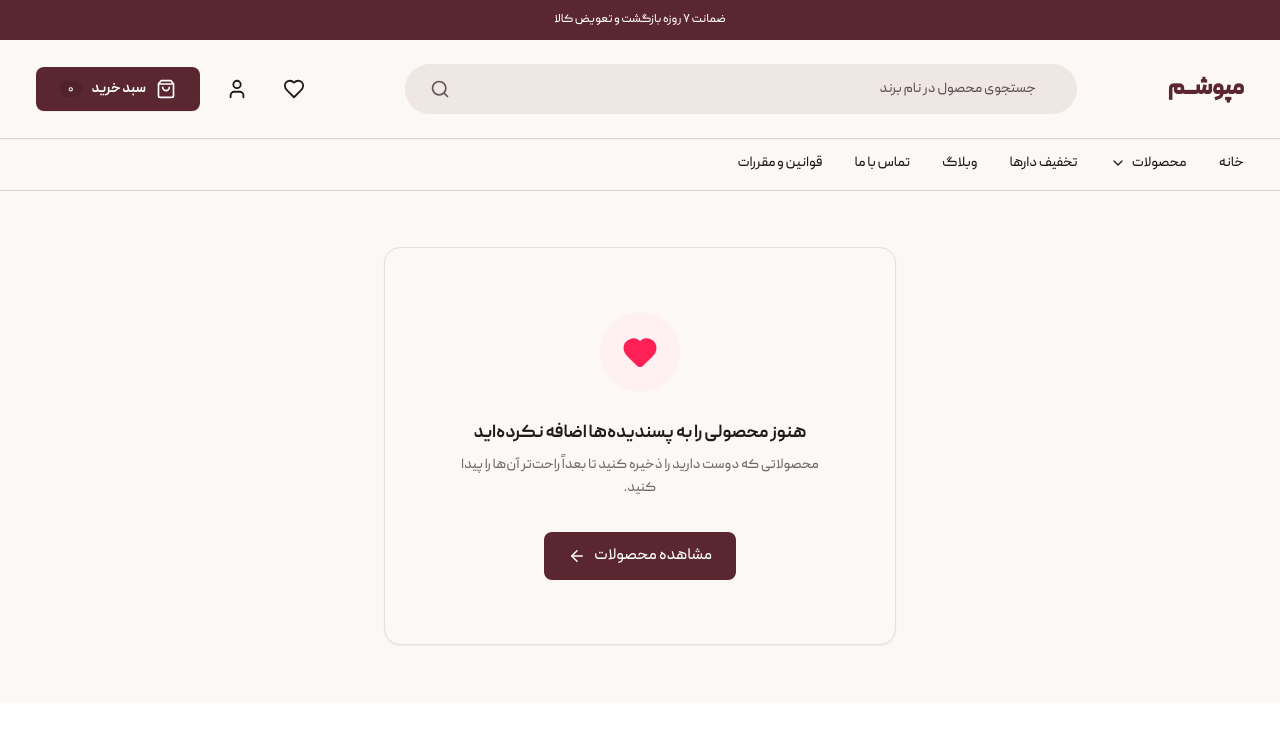
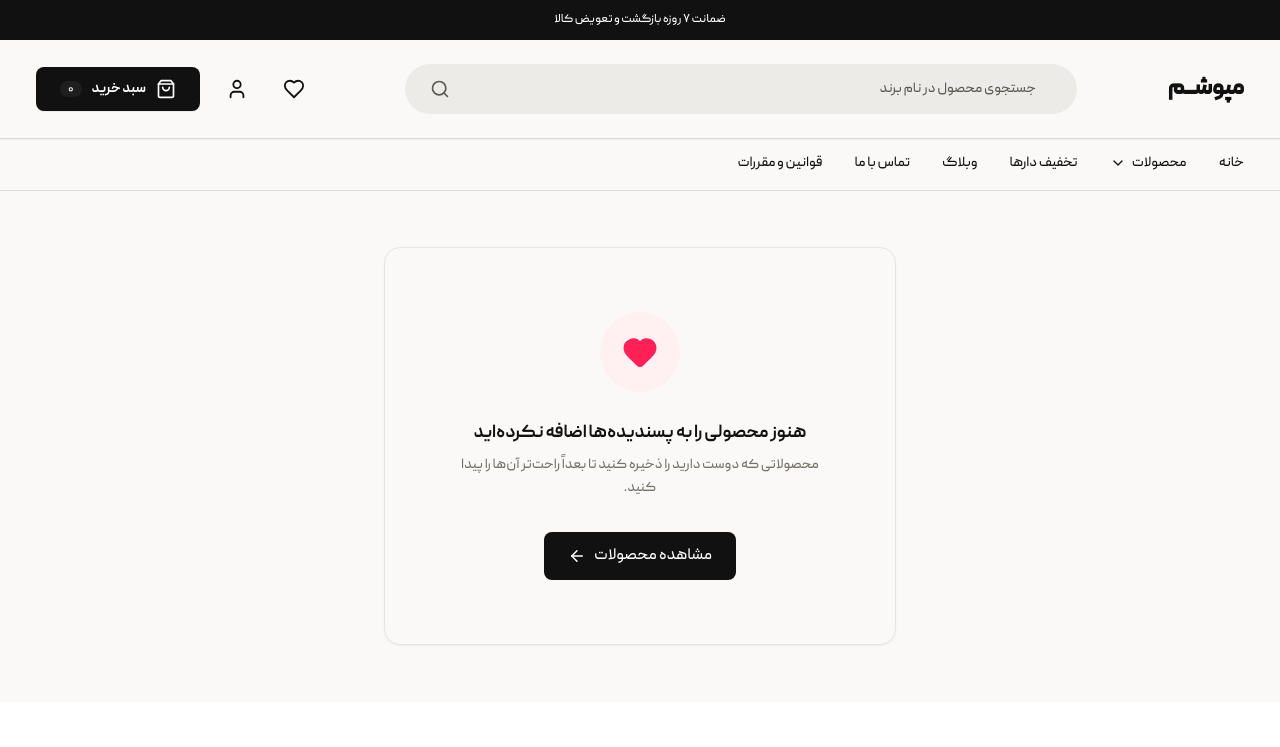
Before and after one commit to depix-ir/mepusham-api, a Next.js app: page /account/wishlist in a window 1280 px wide. Shown: the top 747 px of the page. Built offline with nearby package versions, Linux system fonts and the light colour scheme.

Commit message:
add some update

```diff
--- a/src/app/globals.css
+++ b/src/app/globals.css
@@ -1,6 +1,7 @@
 @import "tailwindcss";
 
 @theme {
+
   /* =========================================================
      Typography
      ========================================================= */
@@ -10,43 +11,46 @@
 
 
   /* =========================================================
-     PRIMARY — Burgundy
-     Modern Women's Fashion
+     PRIMARY — Mango Inspired
+     Clean / Minimal / Fashion
      ========================================================= */
 
-  --color-primary-50: #fbf5f6;
-  --color-primary-100: #f5e8ea;
-  --color-primary-200: #ead1d5;
-  --color-primary-300: #d7aeb5;
-  --color-primary-400: #bc7f89;
-  --color-primary-500: #8c4b57;
+  --color-primary-50: #F7F7F5;
+  --color-primary-100: #EEEEEB;
+  --color-primary-200: #E2E2DE;
+  --color-primary-300: #D1D1CC;
+  --color-primary-400: #B8B8B1;
+  --color-primary-500: #8F8F88;
 
-  --color-primary: #5A2630;
-  --color-primary-hover: #471D25;
-  --color-primary-active: #35161C;
-  --color-primary-900: #261015;
-  --color-primary-foreground: #ffffff;
+  --color-primary: #111111;
+  --color-primary-hover: #2B2B2B;
+  --color-primary-active: #000000;
+  --color-primary-900: #000000;
+
+  --color-primary-foreground: #FFFFFF;
 
 
   /* =========================================================
      BACKGROUND & SURFACES
+     Warm Minimal Fashion
      ========================================================= */
 
-  --color-background: #FBF8F6;
-  --color-foreground: #21191B;
+  --color-background: #FAF9F7;
+  --color-foreground: #111111;
 
   --color-surface: #FFFFFF;
-  --color-surface-muted: #F5F0ED;
-  --color-surface-subtle: #EEE7E3;
+  --color-surface-muted: #F5F4F1;
+  --color-surface-subtle: #ECEBE7;
 
 
   /* =========================================================
-     SECONDARY — Dusty Rose / Warm Taupe
+     SECONDARY — Warm Taupe / Beige
      ========================================================= */
 
-  --color-secondary: #80696A;
-  --color-secondary-hover: #6E5859;
-  --color-secondary-active: #5C494A;
+  --color-secondary: #8A847B;
+  --color-secondary-hover: #716C65;
+  --color-secondary-active: #5D5953;
+
   --color-secondary-foreground: #FFFFFF;
 
 
@@ -54,27 +58,28 @@
      TEXT
      ========================================================= */
 
-  --color-muted: #76696A;
-  --color-muted-foreground: #625658;
+  --color-muted: #77736C;
+  --color-muted-foreground: #5E5A54;
 
 
   /* =========================================================
      BORDERS
      ========================================================= */
 
-  --color-border-product: #E8DEDC;
-  --color-border: #DED3D0;
-  --color-border-strong: #C8BAB7;
+  --color-border-product: #E7E5E0;
+  --color-border: #DCDAD5;
+  --color-border-strong: #C7C4BD;
 
 
   /* =========================================================
-     ACCENT — Champagne / Warm Gold
-     Use sparingly
+     ACCENT — Warm Beige / Camel
+     Use Sparingly
      ========================================================= */
 
-  --color-accent: #A8846A;
-  --color-accent-hover: #927256;
-  --color-accent-active: #795C44;
+  --color-accent: #B19A7A;
+  --color-accent-hover: #9C8567;
+  --color-accent-active: #806C52;
+
   --color-accent-foreground: #FFFFFF;
 
 
@@ -82,16 +87,16 @@
      SEMANTIC COLORS
      ========================================================= */
 
-  --color-success: #55705D;
+  --color-success: #52665A;
   --color-success-foreground: #FFFFFF;
 
-  --color-warning: #9A7445;
+  --color-warning: #9A8056;
   --color-warning-foreground: #FFFFFF;
 
-  --color-error: #9A3E48;
+  --color-error: #9A4A45;
   --color-error-foreground: #FFFFFF;
 
-  --color-info: #66707A;
+  --color-info: #687078;
   --color-info-foreground: #FFFFFF;
 
 
@@ -126,13 +131,14 @@
    =========================================================== */
 
 :root {
+
   /* ---------------------------------------------------------
      Brand
      --------------------------------------------------------- */
 
-  --primary: #5A2630;
-  --primary-hover: #471D25;
-  --primary-active: #35161C;
+  --primary: #111111;
+  --primary-hover: #2B2B2B;
+  --primary-active: #000000;
   --primary-foreground: #FFFFFF;
 
 
@@ -140,8 +146,8 @@
      Background
      --------------------------------------------------------- */
 
-  --background: #FBF8F6;
-  --foreground: #21191B;
+  --background: #FAF9F7;
+  --foreground: #111111;
 
 
   /* ---------------------------------------------------------
@@ -149,35 +155,35 @@
      --------------------------------------------------------- */
 
   --surface: #FFFFFF;
-  --surface-muted: #F5F0ED;
-  --surface-subtle: #EEE7E3;
+  --surface-muted: #F5F4F1;
+  --surface-subtle: #ECEBE7;
 
 
   /* ---------------------------------------------------------
      Borders
      --------------------------------------------------------- */
 
-  --border-product: #E8DEDC;
-  --border-default: #DED3D0;
-  --border-strong: #C8BAB7;
+  --border-product: #E7E5E0;
+  --border-default: #DCDAD5;
+  --border-strong: #C7C4BD;
 
 
   /* ---------------------------------------------------------
      Text
      --------------------------------------------------------- */
 
-  --text-primary: #21191B;
-  --text-secondary: #625658;
-  --text-muted: #8D8080;
+  --text-primary: #111111;
+  --text-secondary: #5E5A54;
+  --text-muted: #77736C;
 
 
   /* ---------------------------------------------------------
      Secondary
      --------------------------------------------------------- */
 
-  --secondary: #80696A;
-  --secondary-hover: #6E5859;
-  --secondary-active: #5C494A;
+  --secondary: #8A847B;
+  --secondary-hover: #716C65;
+  --secondary-active: #5D5953;
   --secondary-foreground: #FFFFFF;
 
 
@@ -185,9 +191,9 @@
      Accent
      --------------------------------------------------------- */
 
-  --accent: #A8846A;
-  --accent-hover: #927256;
-  --accent-active: #795C44;
+  --accent: #B19A7A;
+  --accent-hover: #9C8567;
+  --accent-active: #806C52;
   --accent-foreground: #FFFFFF;
 
 
@@ -195,10 +201,10 @@
      Semantic
      --------------------------------------------------------- */
 
-  --success: #55705D;
-  --warning: #9A7445;
-  --error: #9A3E48;
-  --info: #66707A;
+  --success: #52665A;
+  --warning: #9A8056;
+  --error: #9A4A45;
+  --info: #687078;
 
 
   /* ---------------------------------------------------------
@@ -217,17 +223,28 @@ html {
   direction: rtl;
   background-color: var(--background);
   color: var(--foreground);
+
   font-family: var(--font-peyda-family);
+
   -webkit-tap-highlight-color: transparent;
+
+  text-rendering: optimizeLegibility;
+  -webkit-font-smoothing: antialiased;
+  -moz-osx-font-smoothing: grayscale;
 }
+
 
 body {
   margin: 0;
   padding: 0;
+
   background-color: var(--background);
   color: var(--foreground);
+
   font-family: var(--font-peyda-family);
+
   min-height: 100vh;
+
   display: flex;
   flex-direction: column;
 }
@@ -244,6 +261,7 @@ svg {
   -moz-user-select: none;
   -ms-user-select: none;
   user-select: none;
+
   -webkit-user-drag: none;
 }
 
@@ -260,3 +278,78 @@ svg {
   -ms-overflow-style: none;
   scrollbar-width: none;
 }
+
+
+/* ===========================================================
+   SELECTION
+   =========================================================== */
+
+::selection {
+  background-color: var(--primary);
+  color: var(--primary-foreground);
+}
+
+
+/* ===========================================================
+   FOCUS
+   =========================================================== */
+
+:focus-visible {
+  outline: 2px solid var(--primary);
+  outline-offset: 2px;
+}
+
+
+/* ===========================================================
+   LINKS
+   =========================================================== */
+
+a {
+  color: inherit;
+  text-decoration: none;
+}
+
+
+/* ===========================================================
+   BUTTON RESET
+   =========================================================== */
+
+button {
+  font-family: inherit;
+}
+
+
+/* ===========================================================
+   FORM ELEMENTS
+   =========================================================== */
+
+input,
+textarea,
+select {
+  font-family: inherit;
+}
+
+
+/* ===========================================================
+   DISABLED STATES
+   =========================================================== */
+
+:disabled {
+  cursor: not-allowed;
+}
+
+
+/* ===========================================================
+   REDUCED MOTION
+   =========================================================== */
+
+@media (prefers-reduced-motion: reduce) {
+  *,
+  *::before,
+  *::after {
+    scroll-behavior: auto !important;
+    animation-duration: 0.01ms !important;
+    animation-iteration-count: 1 !important;
+    transition-duration: 0.01ms !important;
+  }
+}
--- a/src/components/commerce/ProductCard.tsx
+++ b/src/components/commerce/ProductCard.tsx
@@ -77,7 +77,7 @@ export function ProductCard({
       {/* Media / Image Container */}
       <Link
         href={`/products/${product.slug}`}
-        className="relative block w-full aspect-square bg-surface-subtle overflow-hidden"
+        className="relative block w-full aspect-[4/4.8] bg-surface-subtle overflow-hidden"
       >
         {/* Primary Image */}
         <Image
--- a/src/components/commerce/ProductCardSkeleton.tsx
+++ b/src/components/commerce/ProductCardSkeleton.tsx
@@ -46,7 +46,7 @@ export function ProductCardSkeleton({
       className={`relative flex flex-col bg-background border border-border-product rounded-lg overflow-hidden h-full ${className}`.trim()}
     >
       {/* Media / Image Container (aspect-square mirroring ProductCard) */}
-      <div className="relative block w-full aspect-square bg-surface-subtle overflow-hidden animate-pulse">
+      <div className="relative block w-full aspect-[square] bg-surface-subtle overflow-hidden animate-pulse">
         {/* Wishlist Heart Icon Placeholder */}
         <div className="absolute top-2 left-2 z-10 w-7 h-7 rounded-full bg-surface-muted/80 backdrop-blur-xs" />
         {/* Discount Badge Placeholder */}
--- a/src/components/layout/Footer/footer.data.ts
+++ b/src/components/layout/Footer/footer.data.ts
@@ -57,5 +57,5 @@ export const trustBadges: TrustBadge[] = [
 export const brandInfo = {
   name: "مپوشــــم",
   description: "یک فروشگاه آنلاین برای انتخاب ساده‌تر و مطمئن‌تر پوشاک و اکسسوری زنانه.",
-  copyright: "© ۱۴۰۵ مپوشــــم، تمامی حقوق محفوظ است.",
+  copyright: "© ۱۴۰۵ مپوشــــم، تمامی حقوق محفوظ است. طراحی و توسعه توسط تیم دپیکس",
 };
--- a/src/components/pdp/NotifyMeModal.tsx
+++ b/src/components/pdp/NotifyMeModal.tsx
@@ -50,7 +50,7 @@ export function NotifyMeModal({
             type="button"
             onClick={onClose}
             aria-label="بستن"
-            className="w-8 h-8 rounded-full bg-surface-subtle hover:bg-border-product text-foreground flex items-center justify-center transition-colors cursor-pointer"
+            className="w-8 h-8 rounded-full hover:bg-border-product text-foreground flex items-center justify-center transition-colors cursor-pointer"
           >
             <X className="w-4 h-4" />
           </button>
--- a/src/components/pdp/SizeGuideModal.tsx
+++ b/src/components/pdp/SizeGuideModal.tsx
@@ -43,7 +43,7 @@ export function SizeGuideModal({ isOpen, onClose, data }: SizeGuideModalProps) {
             type="button"
             onClick={onClose}
             aria-label="بستن"
-            className="w-8 h-8 rounded-full bg-surface-subtle hover:bg-border-product text-foreground flex items-center justify-center transition-colors cursor-pointer"
+            className="w-8 h-8 rounded-full  hover:bg-border-product text-foreground flex items-center justify-center transition-colors cursor-pointer"
           >
             <X className="w-4 h-4" />
           </button>
```
